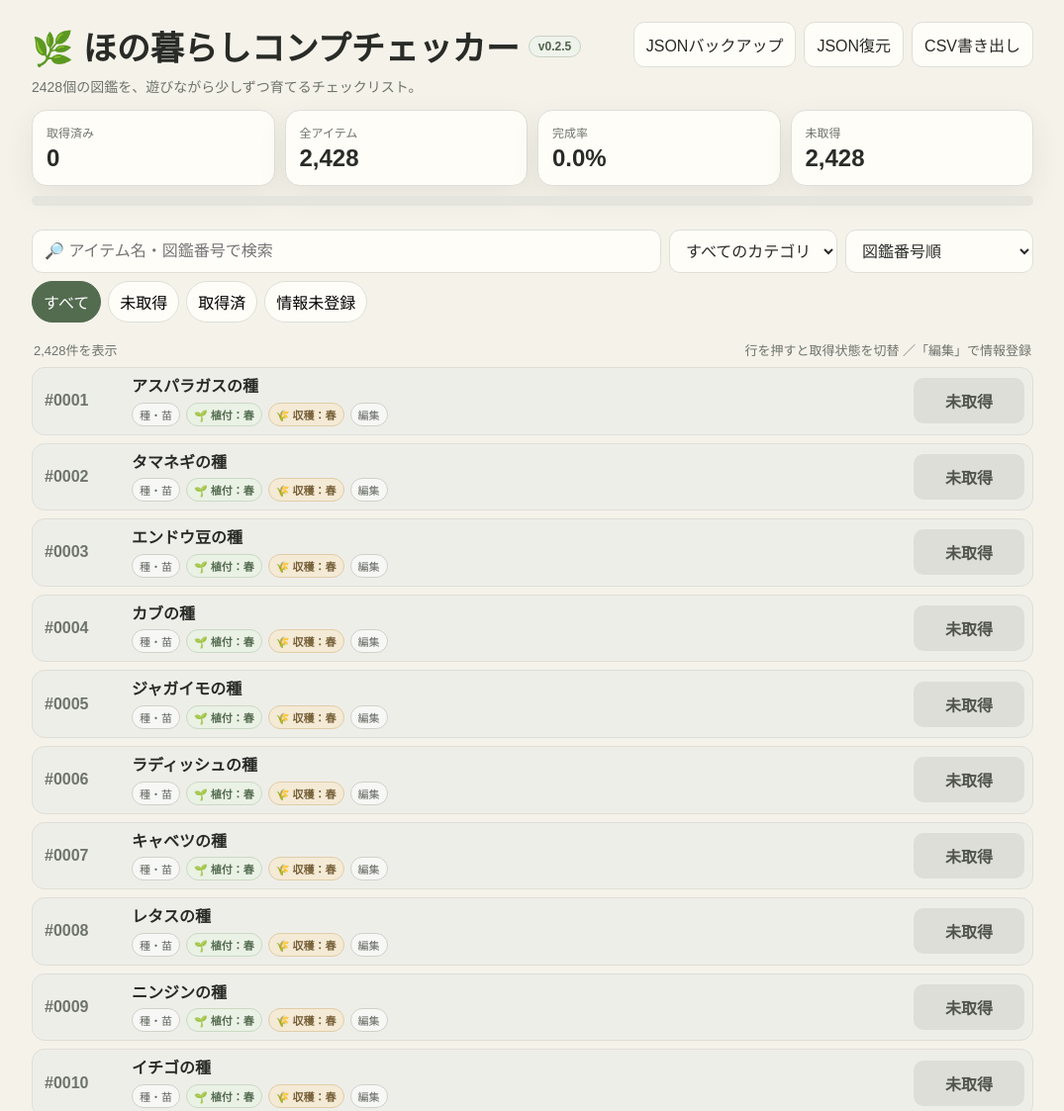
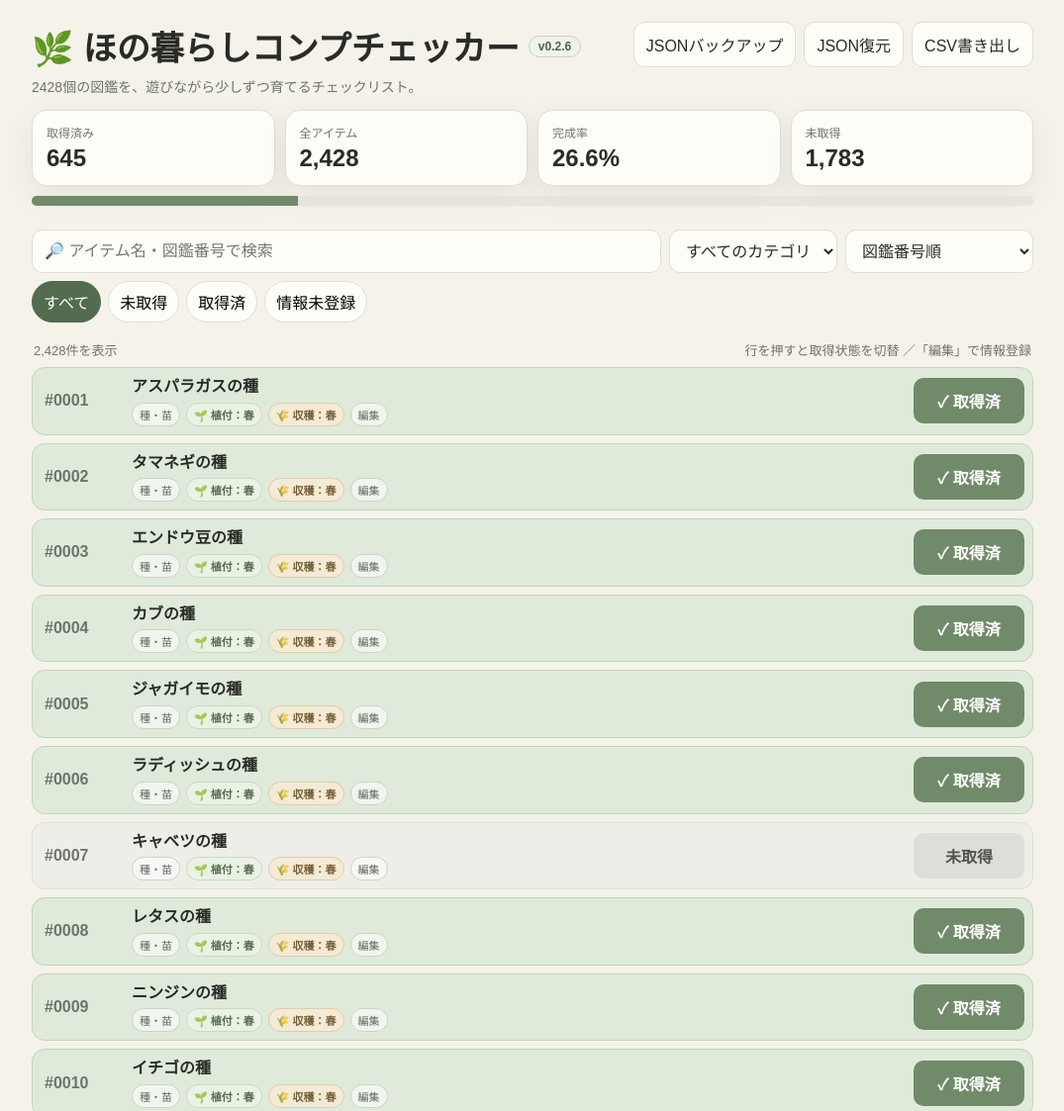
Before and after one commit to nati0429/honogurashi-checker, a plain HTML site: page index.html in a window 1280 px wide. Shown: the top 1123 px of the page at 99% size, without its empty margins (102-1177 px from the left). Drawn offline with Linux system fonts and the light colour scheme.

Commit message:
Update index.html

```diff
--- a/index.html
+++ b/index.html
@@ -14,7 +14,7 @@
 <body>
 <div class="app" id="app">
   <section class="hero">
-    <div><h1>🌿 ほの暮らしコンプチェッカー <span class="version-badge">v0.2.5</span></h1><p>2428個の図鑑を、遊びながら少しずつ育てるチェックリスト。</p></div>
+    <div><h1>🌿 ほの暮らしコンプチェッカー <span class="version-badge">v0.2.6</span></h1><p>2428個の図鑑を、遊びながら少しずつ育てるチェックリスト。</p></div>
     <div class="backup-actions">
       <button class="btn" id="exportJson">JSONバックアップ</button>
       <label class="btn" for="importJson">JSON復元</label><input class="file-input" id="importJson" type="file" accept="application/json,.json">
@@ -88,7 +88,7 @@
 <script>
 (()=>{
 'use strict';
-const VERSION='0.2.5';
+const VERSION='0.2.6';
 const KEY='honogurashi-checker-v0.1';
 let base=JSON.parse(document.getElementById('base-data').textContent);
 let baseMap=new Map(base.map(x=>[x.id,x]));
@@ -132,10 +132,10 @@ function rowsToBase(rows){
  const mapped=rows.map(r=>{
   const id=Number(String(r['図鑑番号']??r['id']??'').replace(/^#/,'').trim());
   if(!Number.isInteger(id)||id<1||id>2428)return null;
-  return {id,name:String(r['アイテム名']??r['name']??'').trim(),category:String(r['カテゴリ']??r['category']??'').trim(),researchStatus:String(r['調査状況']??r['researchStatus']??'未特定').trim()||'未特定',acquire:String(r['入手方法・補足']??r['acquire']??'').trim(),sell:String(r['売値']??r['sell']??'').trim(),source:String(r['出典URL']??r['source']??'').trim(),note:String(r['備考']??r['note']??'').trim(),materials:splitRelations(r['使用材料']).map(x=>relationFromText(x,true)),machines:splitRelations(r['対応加工機']).map(x=>relationFromText(x,false)),plantingSeasons:String(r['植付季節']??r['plantingSeasons']??'').split(/[・,、/\s]+/).map(x=>x.trim()).filter(x=>['春','夏','秋','冬'].includes(x)),harvestSeasons:String(r['収穫季節']??r['harvestSeasons']??r['季節']??r['seasons']??'').split(/[・,、/\s]+/).map(x=>x.trim()).filter(x=>['春','夏','秋','冬'].includes(x)),machineCandidate:/^(1|true|yes|on|○|〇|候補)$/i.test(String(r['加工機候補']??r['machineCandidate']??'').trim()),updatedAt:String(r['最終更新']??'').trim()};
+  return {id,name:String(r['アイテム名']??r['name']??'').trim(),category:String(r['カテゴリ']??r['category']??'').trim(),researchStatus:String(r['調査状況']??r['researchStatus']??'未特定').trim()||'未特定',acquire:String(r['入手方法・補足']??r['acquire']??'').trim(),sell:String(r['売値']??r['sell']??'').trim(),source:String(r['出典URL']??r['source']??'').trim(),note:String(r['備考']??r['note']??'').trim(),materials:splitRelations(r['使用材料']).map(x=>relationFromText(x,true)),machines:splitRelations(r['対応加工機']).map(x=>relationFromText(x,false)),plantingSeasons:String(r['植付季節']??r['plantingSeasons']??'').split(/[・,、/\s]+/).map(x=>x.trim()).filter(x=>['春','夏','秋','冬'].includes(x)),harvestSeasons:String(r['収穫季節']??r['harvestSeasons']??r['季節']??r['seasons']??'').split(/[・,、/\s]+/).map(x=>x.trim()).filter(x=>['春','夏','秋','冬'].includes(x)),machineCandidate:/^(1|true|yes|on|○|〇|候補)$/i.test(String(r['加工機候補']??r['machineCandidate']??'').trim()),updatedAt:String(r['最終更新']??'').trim(),initialObtained:/^(取得済|1|true|yes|on|○|〇)$/i.test(String(r['取得状況']??r['obtained']??'').trim())};
  }).filter(Boolean);
  const byId=new Map(mapped.map(x=>[x.id,x]));
- return Array.from({length:2428},(_,i)=>byId.get(i+1)||{id:i+1,name:'',category:'',researchStatus:'未特定',acquire:'',sell:'',source:'',note:'',materials:[],machines:[],plantingSeasons:[],harvestSeasons:[]});
+ return Array.from({length:2428},(_,i)=>byId.get(i+1)||{id:i+1,name:'',category:'',researchStatus:'未特定',acquire:'',sell:'',source:'',note:'',materials:[],machines:[],plantingSeasons:[],harvestSeasons:[],machineCandidate:false,updatedAt:'',initialObtained:false});
 }
 async function loadLatestMaster(){
  try{
@@ -145,6 +145,8 @@ async function loadLatestMaster(){
   const latest=rowsToBase(rows);
   if(latest.length!==2428)throw new Error('item count mismatch');
   base=latest;baseMap=new Map(base.map(x=>[x.id,x]));
+  for(const item of base){if(state.obtained[item.id]===undefined&&item.initialObtained===true)state.obtained[item.id]=true;}
+  saveState();
   return true;
  }catch(err){console.warn('CSV master load failed; embedded fallback is used.',err);return false}
 }
```
